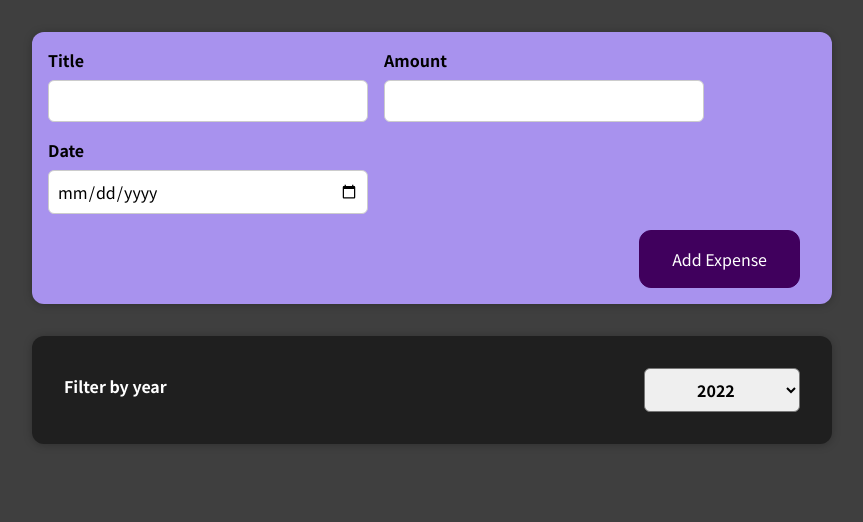
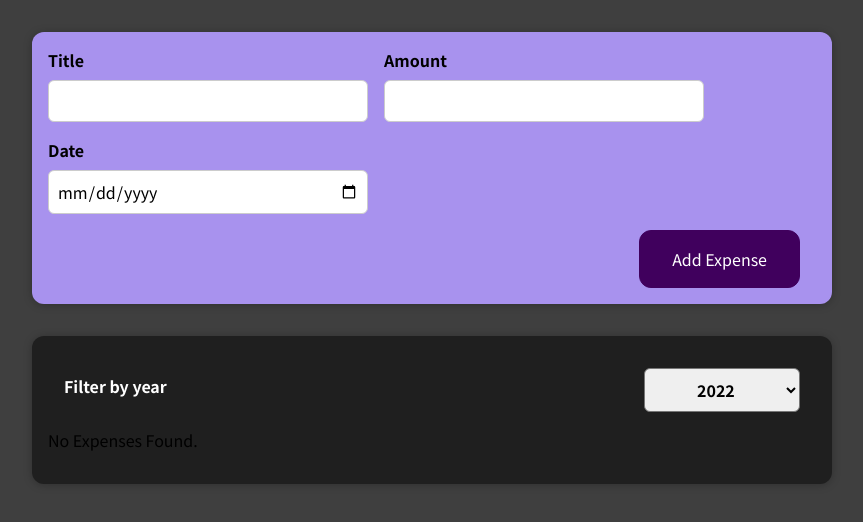
Before and after one commit to BlackErik/learning-react, a React (Create React App) app in the folder starting-setup/: page / in a window 1280 px wide. Shown: the top 522 px of the page, without its empty margins (208-1071 px from the left). Built offline with nearby package versions, Linux system fonts and the light colour scheme.

Commit message:
outputting conditional content

```diff
--- a/starting-setup/src/components/Expenses/Expenses.js
+++ b/starting-setup/src/components/Expenses/Expenses.js
@@ -15,20 +15,36 @@
     return expense.date.getFullYear().toString() === filteredYear;
   });
 
+  let expensesContent = <p>No Expenses Found.</p>;
+
+  if (filteredExpenses.length > 0) {
+    expensesContent = filteredExpenses.map((expense) => (
+      <ExpenseItem
+        key={expense.id}
+        title={expense.title}
+        amount={expense.amount}
+        date={expense.date}
+      />
+    ));
+  }
+
   return (
     <Card className="expenses">
       <ExpensesFilter
         selected={filteredYear}
         onChangeFilter={filterChangeHandler}
       />
-      {filteredExpenses.map((expense) => (
+      {expensesContent}
+      {/* {filteredExpenses.length === 0 && <p>No Expenses Found.</p>}
+      {filteredExpenses.length > 0 &&
+        filteredExpenses.map((expense) => (
           <ExpenseItem
             key={expense.id}
             title={expense.title}
             amount={expense.amount}
             date={expense.date}
           />
-      ))}
+        ))} */}
     </Card>
   );
 };
```
Lines whose indentation alone changed are shown as unchanged.
